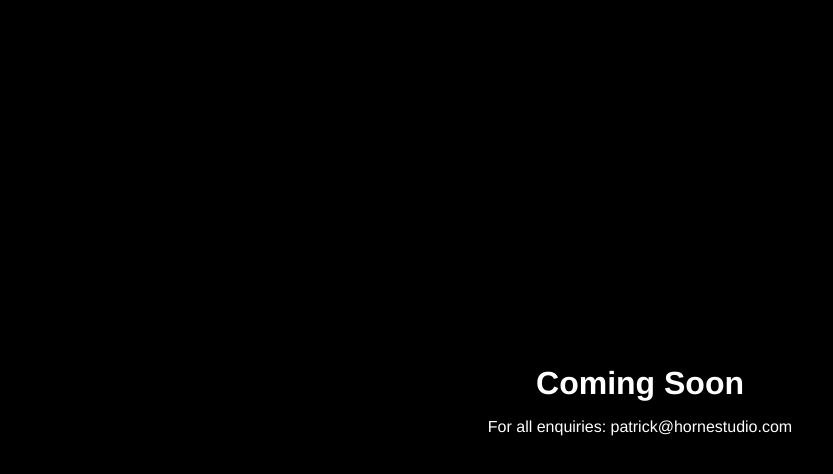
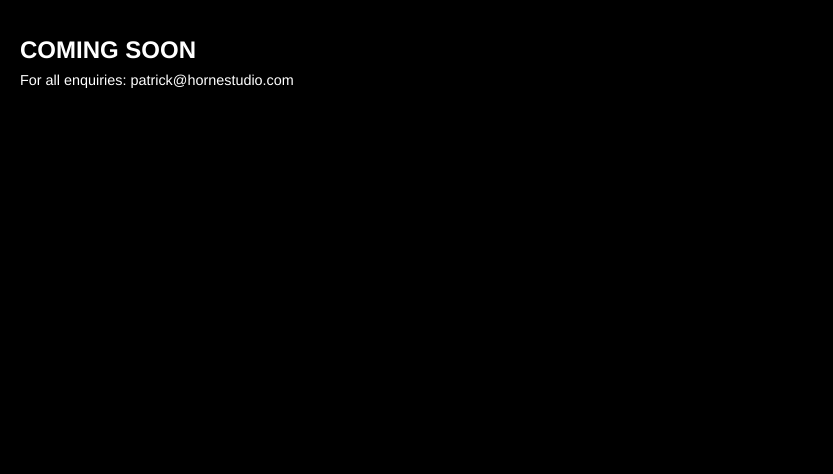
Before and after one commit to PatrickHorne123/hornestudio-coming-soon-, a plain HTML site: page index.html in a window 1280 px wide. Shown: the whole page, without its empty margins (0-833 px from the left). Drawn offline with Linux system fonts and the light colour scheme.

Commit message:
Update index.html

```diff
--- a/index.html
+++ b/index.html
@@ -5,25 +5,34 @@
   <meta name="viewport" content="width=device-width,initial-scale=1" />
   <title>COMING SOON</title>
   <style>
-    html,body { height:100%; margin:0; }
-    body{
-      display:flex;
-      align-items:center;
-      justify-content:center;
-      flex-direction:column;
-      background:#000;
-      color:#fff;
+    body {
+      margin: 0;
+      background: #000;
+      color: #fff;
       font-family: Helvetica, Arial, sans-serif;
-      text-align:center;
+      text-align: left;
+      padding: 20px;
     }
-    h1 { font-size:2rem; margin:0 0 1rem; }
-    p { margin:0; font-size:1rem; }
-    a { color:#fff; text-decoration:none; }
-    a:hover { text-decoration:underline; }
+    h1 {
+      font-size: 1.5rem;
+      margin-bottom: 0.5rem;
+      text-transform: uppercase;
+    }
+    p {
+      font-size: 0.9rem;
+      margin: 0;
+    }
+    a {
+      color: #fff;
+      text-decoration: none;
+    }
+    a:hover {
+      text-decoration: underline;
+    }
   </style>
 </head>
 <body>
-  <h1>Coming Soon</h1>
+  <h1>COMING SOON</h1>
   <p>For all enquiries: <a href="mailto:patrick@hornestudio.com">patrick@hornestudio.com</a></p>
 </body>
 </html>
```
